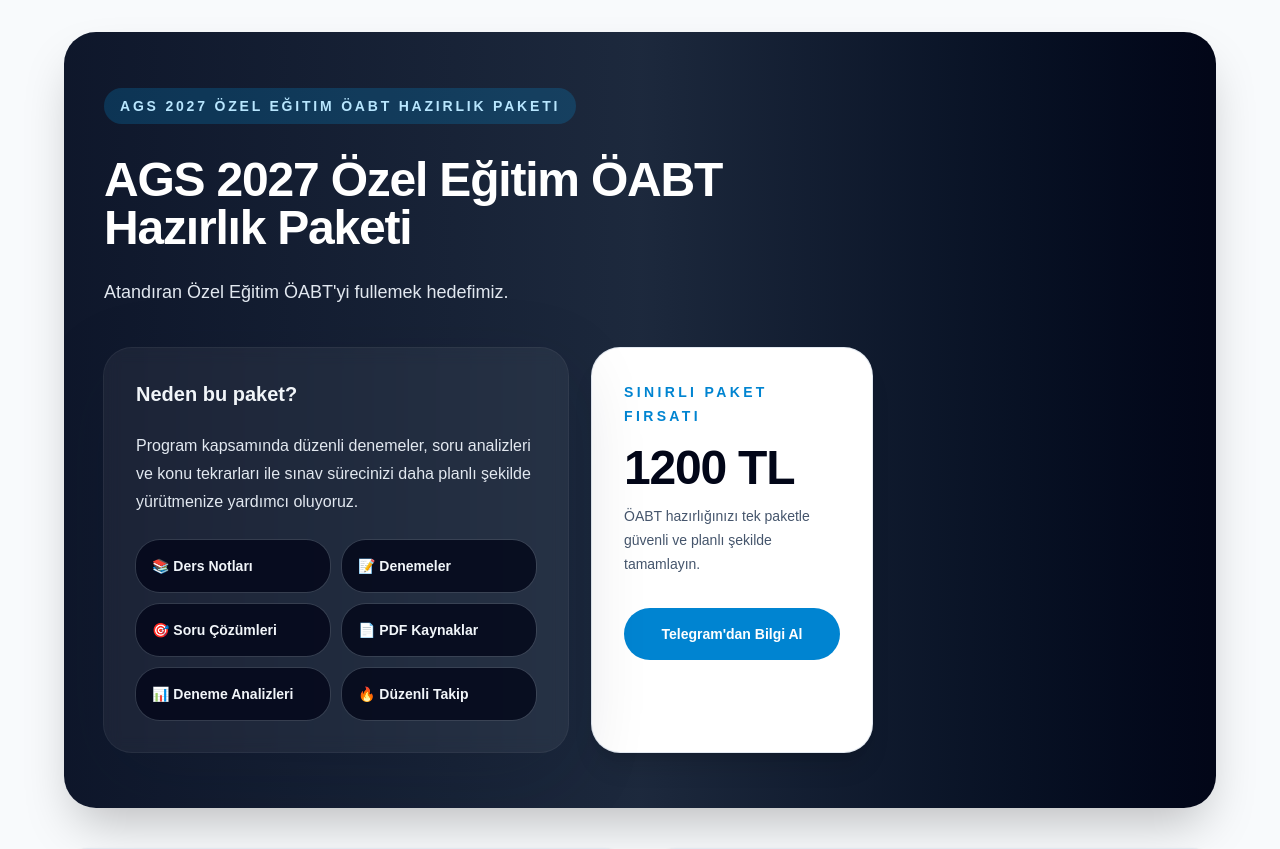
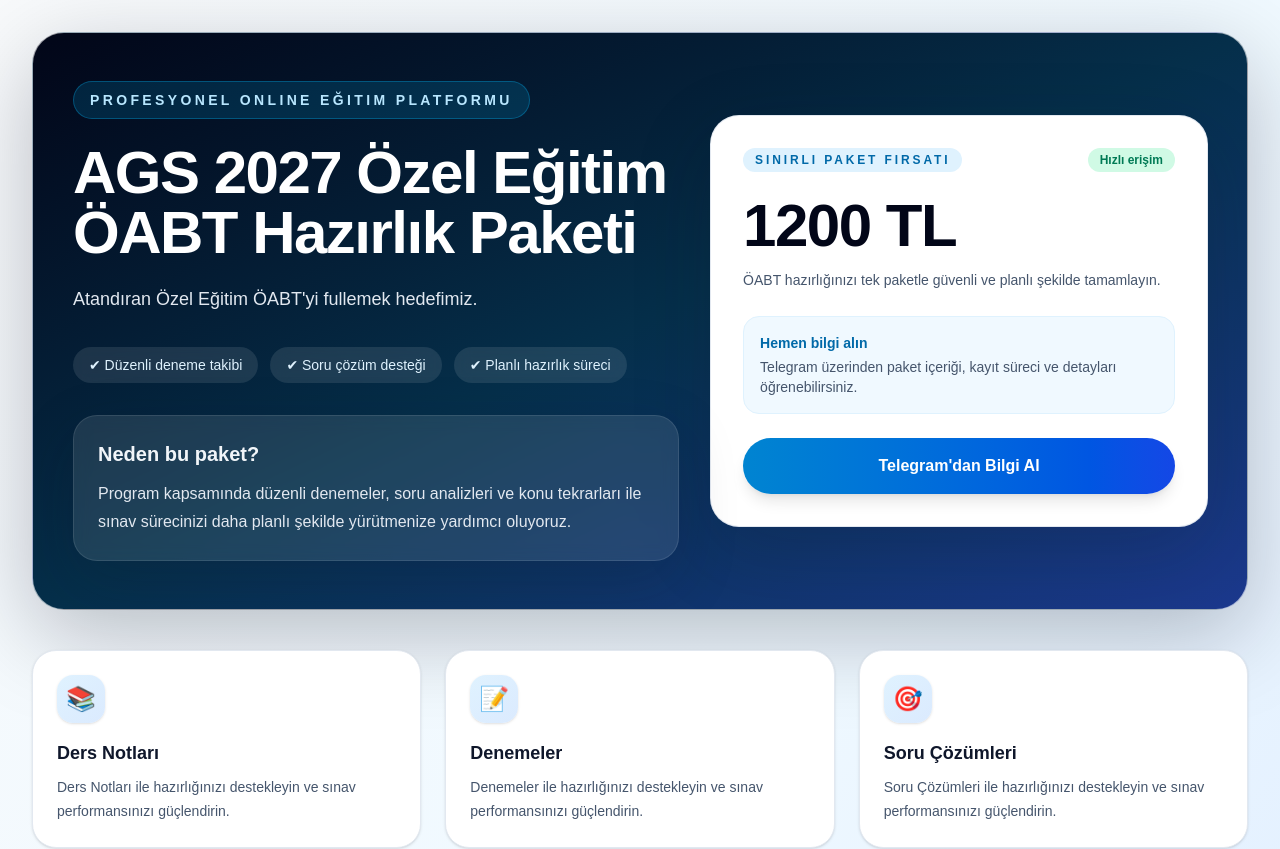
Before and after one commit to korkmazinsana-source/ags-siralama, a Next.js app: page /ags-2027-paketleri in a window 1280 px wide. Shown: the top 849 px of the page. Built offline with nearby package versions, Linux system fonts and the light colour scheme.

Commit message:
AGS 2027 paket sayfası tasarımı geliştirildi

```diff
--- a/app/ags-2027-paketleri/page.tsx
+++ b/app/ags-2027-paketleri/page.tsx
@@ -17,62 +17,84 @@
 
 export default function Ags2027PaketleriPage() {
   return (
-    <main className="min-h-screen bg-slate-50 px-4 py-8 sm:px-6 lg:px-8">
-      <div className="mx-auto max-w-6xl">
-        <section className="overflow-hidden rounded-[2rem] bg-gradient-to-r from-slate-900 via-slate-800 to-slate-950 px-6 py-14 text-white shadow-2xl sm:px-10">
+    <main className="min-h-screen bg-gradient-to-br from-slate-50 via-sky-50 to-blue-100 px-4 py-8 sm:px-6 lg:px-8">
+      <div className="mx-auto max-w-7xl">
+        <section className="overflow-hidden rounded-[2rem] border border-white/60 bg-gradient-to-br from-slate-950 via-sky-950 to-blue-900 px-6 py-8 text-white shadow-[0_25px_90px_rgba(2,6,23,0.25)] sm:px-8 lg:px-10 lg:py-12">
+          <div className="grid gap-8 lg:grid-cols-[1.1fr_0.9fr] lg:items-center">
             <div className="max-w-3xl">
-            <p className="mb-4 inline-flex rounded-full bg-sky-500/20 px-4 py-2 text-sm font-semibold uppercase tracking-[0.2em] text-sky-200">
-              AGS 2027 Özel Eğitim ÖABT Hazırlık Paketi
+              <p className="inline-flex rounded-full border border-sky-400/30 bg-sky-400/15 px-4 py-2 text-sm font-semibold uppercase tracking-[0.24em] text-sky-200">
+                Profesyonel Online Eğitim Platformu
               </p>
-            <h1 className="mt-4 text-4xl font-semibold tracking-tight sm:text-5xl">
+              <h1 className="mt-6 text-4xl font-black tracking-tight text-white sm:text-5xl lg:text-6xl">
                 AGS 2027 Özel Eğitim ÖABT Hazırlık Paketi
               </h1>
-            <p className="mt-6 max-w-2xl text-lg leading-8 text-slate-200">
-              Atandıran Özel Eğitim ÖABT'yi fullemek hedefimiz.
+              <p className="mt-5 max-w-2xl text-lg leading-8 text-slate-200">
+                Atandıran Özel Eğitim ÖABT&apos;yi fullemek hedefimiz.
               </p>
 
-            <div className="mt-10 grid gap-6 lg:grid-cols-[minmax(0,1fr)_280px]">
-              <div className="space-y-6 rounded-[1.75rem] bg-white/5 p-6 shadow-[0_24px_80px_rgba(15,23,42,0.16)] ring-1 ring-white/10 backdrop-blur sm:p-8">
+              <div className="mt-8 flex flex-wrap gap-3">
+                <span className="rounded-full bg-white/10 px-4 py-2 text-sm font-medium text-sky-100 backdrop-blur">
+                  ✔ Düzenli deneme takibi
+                </span>
+                <span className="rounded-full bg-white/10 px-4 py-2 text-sm font-medium text-sky-100 backdrop-blur">
+                  ✔ Soru çözüm desteği
+                </span>
+                <span className="rounded-full bg-white/10 px-4 py-2 text-sm font-medium text-sky-100 backdrop-blur">
+                  ✔ Planlı hazırlık süreci
+                </span>
+              </div>
+
+              <div className="mt-8 rounded-[1.5rem] border border-white/10 bg-white/10 p-6 shadow-[0_20px_60px_rgba(15,23,42,0.18)] backdrop-blur">
                 <h2 className="text-xl font-semibold text-slate-100">Neden bu paket?</h2>
-                <p className="mt-4 text-base leading-7 text-slate-200">
+                <p className="mt-3 text-base leading-7 text-slate-200">
                   Program kapsamında düzenli denemeler, soru analizleri ve konu tekrarları ile sınav sürecinizi daha planlı şekilde yürütmenize yardımcı oluyoruz.
                 </p>
-
-                <div className="mt-6 grid gap-3 sm:grid-cols-2">
-                  {features.map((item) => (
-                    <div key={item.label} className="rounded-3xl bg-slate-950/80 p-4 text-slate-100 ring-1 ring-white/10">
-                      <p className="text-sm font-semibold">{item.emoji} {item.label}</p>
-                    </div>
-                  ))}
               </div>
             </div>
 
-              <div className="rounded-[1.75rem] bg-white p-8 shadow-xl ring-1 ring-slate-200">
-                <span className="text-sm font-semibold uppercase tracking-[0.24em] text-sky-600">Sınırlı Paket Fırsatı</span>
-                <p className="mt-4 text-5xl font-bold tracking-tight text-slate-950">1200 TL</p>
+            <div className="rounded-[1.75rem] bg-white p-6 shadow-[0_24px_80px_rgba(15,23,42,0.2)] ring-1 ring-slate-200 sm:p-8">
+              <div className="flex items-center justify-between">
+                <span className="rounded-full bg-sky-100 px-3 py-1 text-xs font-semibold uppercase tracking-[0.24em] text-sky-700">
+                  Sınırlı Paket Fırsatı
+                </span>
+                <span className="rounded-full bg-emerald-100 px-3 py-1 text-xs font-semibold text-emerald-700">
+                  Hızlı erişim
+                </span>
+              </div>
+
+              <p className="mt-6 text-5xl font-black tracking-tight text-slate-950 sm:text-6xl">1200 TL</p>
               <p className="mt-3 text-sm leading-6 text-slate-600">
                 ÖABT hazırlığınızı tek paketle güvenli ve planlı şekilde tamamlayın.
               </p>
+
+              <div className="mt-6 rounded-2xl border border-sky-100 bg-sky-50 p-4">
+                <p className="text-sm font-semibold text-sky-700">Hemen bilgi alın</p>
+                <p className="mt-1 text-sm text-slate-600">
+                  Telegram üzerinden paket içeriği, kayıt süreci ve detayları öğrenebilirsiniz.
+                </p>
+              </div>
+
               <a
                 href="https://t.me/ozelegitimm"
                 target="_blank"
                 rel="noopener noreferrer"
-                  className="mt-8 inline-flex w-full items-center justify-center rounded-full bg-sky-600 px-5 py-4 text-sm font-semibold text-white transition hover:bg-sky-500"
+                className="mt-6 inline-flex w-full items-center justify-center rounded-full bg-gradient-to-r from-sky-600 to-blue-700 px-5 py-4 text-base font-semibold text-white shadow-lg transition duration-300 hover:-translate-y-1 hover:shadow-xl"
               >
-                  Telegram'dan Bilgi Al
+                Telegram&apos;dan Bilgi Al
               </a>
-              </div>
             </div>
           </div>
         </section>
 
-        <section className="mt-10 grid gap-6 sm:grid-cols-2">
+        <section className="mt-10 grid gap-6 md:grid-cols-2 xl:grid-cols-3">
           {features.map((feature) => (
             <div
               key={feature.label}
-              className="rounded-[1.5rem] border border-slate-200 bg-white p-6 shadow-sm transition hover:-translate-y-1 hover:shadow-lg"
+              className="group rounded-[1.5rem] border border-slate-200 bg-white p-6 shadow-sm transition duration-300 hover:-translate-y-1 hover:shadow-xl"
             >
-              <p className="text-2xl">{feature.emoji}</p>
+              <div className="flex h-12 w-12 items-center justify-center rounded-2xl bg-gradient-to-br from-sky-100 to-blue-100 text-2xl shadow-sm transition duration-300 group-hover:scale-105">
+                {feature.emoji}
+              </div>
               <h3 className="mt-4 text-lg font-semibold text-slate-900">{feature.label}</h3>
               <p className="mt-2 text-sm leading-6 text-slate-600">
                 {feature.label} ile hazırlığınızı destekleyin ve sınav performansınızı güçlendirin.
@@ -111,9 +133,9 @@
               href="https://t.me/ozelegitimm"
               target="_blank"
               rel="noopener noreferrer"
-              className="inline-flex h-14 items-center justify-center rounded-full bg-sky-500 px-6 text-sm font-semibold text-white transition hover:bg-sky-400"
+              className="inline-flex h-14 items-center justify-center rounded-full bg-gradient-to-r from-sky-500 to-blue-600 px-6 text-sm font-semibold text-white shadow-lg transition duration-300 hover:-translate-y-1 hover:shadow-xl"
             >
-              Telegram'dan Bilgi Al
+              Telegram&apos;dan Bilgi Al
             </a>
           </div>
         </section>
```
Lines whose indentation alone changed are shown as unchanged.
